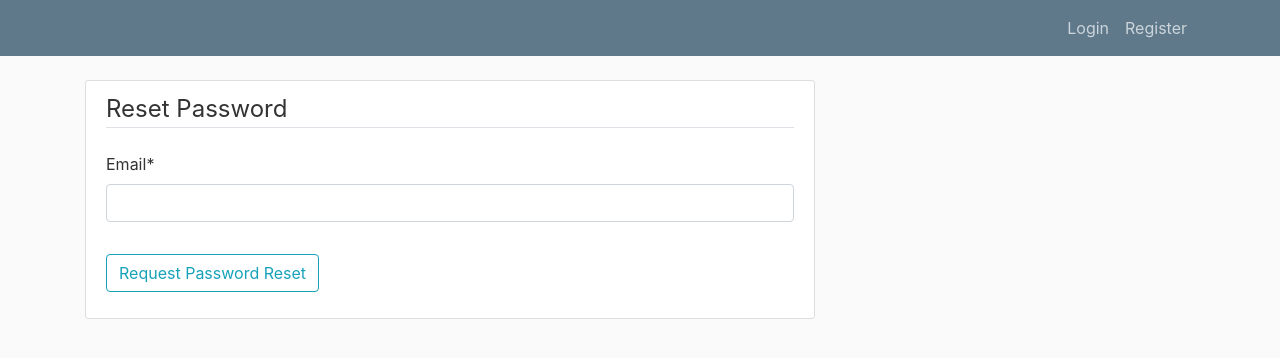
After one commit to sajjadIslam2619/peer_sure_app, a Django app: page /password_reset/ in a window 1280 px wide. The commit adds this page. Shown: the top 358 px of the page. Run offline with Django 4.2, Linux system fonts and the light colour scheme; some libraries are stand-ins or nearby versions.

Commit message:
Implement 'Password Reset' functionality

```diff
--- a/peer_sure_app/urls.py
+++ b/peer_sure_app/urls.py
@@ -52,6 +52,11 @@ urlpatterns = [
     path('login/', auth_views.LoginView.as_view(template_name='users/login.html'), name='login'),
     #path('logout/', auth_views.LogoutView.as_view(template_name='users/logout.html'), name='logout'),
     path('logout/', user_views.custom_logout, name='logout'),
+    path('password_reset/', user_views.custom_password_reset_view, name='password_reset'),
+    path('password_reset/done/', user_views.custom_password_reset_view, name='password_reset_done'),
+    path('update_password/<uidb64>/<token>/', user_views.update_password, name='update_password'),
+    #path('reset/<uidb64>/<token>/', auth_views.PasswordResetConfirmView.as_view(), name='password_reset_confirm'),
+    #path('reset/done/', auth_views.PasswordResetCompleteView.as_view(), name='password_reset_complete'),
     #path('survey/', include('survey.urls')),
     path('user-redirect/', user_views.user_redirect, name='user_redirect'),
     path('', include('survey.urls')),
--- a/requirements.txt
+++ b/requirements.txt
@@ -6,3 +6,6 @@ django-cors-headers==4.3.1
 plotly==5.20.0
 pandas==2.2.1
 psycopg2-binary==2.9.9
+google-api-python-client
+google-auth-httplib2
+google-auth-oauthlib
--- /dev/null
+++ b/users/credentials.json
@@ -0,0 +1 @@
+{"installed":{"client_id":"178435239318-15hu5es9fkt144hmvl073630jblcmkt9.apps.googleusercontent.com","project_id":"peer-sure-app","auth_uri":"https://accounts.google.com/o/oauth2/auth","token_uri":"https://oauth2.googleapis.com/token","auth_provider_x509_cert_url":"https://www.googleapis.com/oauth2/v1/certs","client_secret":"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","redirect_uris":["http://localhost"]}}
--- a/users/forms.py
+++ b/users/forms.py
@@ -3,6 +3,7 @@ from django.contrib.auth.models import User
 from django.contrib.auth.forms import UserCreationForm
 from .models import UserProfile
 from django.contrib.auth.forms import PasswordChangeForm
+from django.contrib.auth.forms import SetPasswordForm
 
 
 class UserRegisterForm(UserCreationForm):
@@ -69,3 +70,10 @@ class DemographicSurveyForm(forms.ModelForm):
 class UserPasswordChangeForm(PasswordChangeForm):
     def __init__(self, *args, **kwargs):
         super(UserPasswordChangeForm, self).__init__(*args, **kwargs)
+
+class PasswordResetRequestForm(forms.Form):
+    email = forms.EmailField(label="Email", max_length=254)
+
+class UpdatePasswordForm(SetPasswordForm):
+    def __init__(self, *args, **kwargs):
+        super().__init__(*args, **kwargs)
--- /dev/null
+++ b/users/gmail_backend.py
@@ -0,0 +1,107 @@
+import base64
+from email.message import EmailMessage
+from django.core.mail.backends.base import BaseEmailBackend
+from google.auth.transport.requests import Request
+from google.oauth2.credentials import Credentials
+from google_auth_oauthlib.flow import InstalledAppFlow
+from googleapiclient.discovery import build
+from googleapiclient.errors import HttpError
+from django.utils.http import urlsafe_base64_encode
+from django.utils.encoding import force_bytes
+from django.contrib.auth.tokens import default_token_generator
+from django.template.loader import render_to_string
+from django.contrib.sites.shortcuts import get_current_site
+from email.mime.text import MIMEText
+from email.mime.multipart import MIMEMultipart
+from django.conf import settings
+import os
+import logging
+from django.contrib.auth.models import User
+
+logger = logging.getLogger(__name__)
+
+SCOPES = [
+    "https://www.googleapis.com/auth/gmail.send",
+]
+
+class GmailBackend(BaseEmailBackend):
+    def __init__(self, *args, **kwargs):
+        super().__init__(*args, **kwargs)
+        self.creds = None
+        self.service = None
+        self._authenticate_gmail()
+
+    def _authenticate_gmail(self):
+        try:
+            # Get the directory where this file (gmail_backend.py) is located
+            base_dir = os.path.dirname(os.path.abspath(__file__))
+
+            # Construct the full path to the credentials.json file
+            credentials_path = os.path.join(base_dir, "credentials.json")
+            token_path = os.path.join(base_dir, "token.json")
+
+            if os.path.exists(token_path):
+                self.creds = Credentials.from_authorized_user_file(token_path, SCOPES)
+            if not self.creds or not self.creds.valid:
+                if self.creds and self.creds.expired and self.creds.refresh_token:
+                    self.creds.refresh(Request())
+                else:
+                    flow = InstalledAppFlow.from_client_secrets_file(credentials_path, SCOPES)
+                    self.creds = flow.run_local_server(port=0)
+                # Save the credentials for the next run
+                with open(token_path, "w") as token:
+                    token.write(self.creds.to_json())
+
+            self.service = build("gmail", "v1", credentials=self.creds)
+        except FileNotFoundError as e:
+            logger.error(f"File not found: {e}")
+            self.service = None
+        except Exception as e:
+            logger.error(f"An error occurred during authentication: {e}")
+            self.service = None
+
+    def send_password_reset(self, request, email):
+        try:
+            user = User.objects.get(email=email)
+            current_site = get_current_site(request)
+            uidb64 = urlsafe_base64_encode(force_bytes(user.pk))
+            token = default_token_generator.make_token(user)
+            reset_link = f"http://{current_site.domain}/update_password/{uidb64}/{token}/"
+
+            logger.info(f'Reset Link: {reset_link}')
+
+            # Create the email message
+            subject = settings.EMAIL_SUBJECT
+            html_content = render_to_string('users/password_reset_email.html', {
+                'user': user,
+                'reset_url': reset_link,
+            })
+
+            # Manually create the MIME structure
+            message = MIMEMultipart('alternative')
+            message['Subject'] = subject
+            message['From'] = settings.EMAIL_HOST_USER
+            message['To'] = user.email
+
+            # Attach the HTML content
+            mime_text = MIMEText(html_content, 'html')
+            message.attach(mime_text)
+
+            # Send the email using Gmail API
+            encoded_message = base64.urlsafe_b64encode(message.as_bytes()).decode()
+            create_message = {"raw": encoded_message}
+
+            send_message = (
+                self.service.users().messages().send(userId="me", body=create_message).execute()
+            )
+            logger.info(f'Email sent successfully, Message Id: {send_message["id"]}')
+            return True
+        except User.DoesNotExist:
+            logger.error("No user found with this email address.")
+            return False
+        except HttpError as error:
+            logger.error(f"An error occurred while sending email: {error}")
+            return False
+        except Exception as e:
+            logger.error(f"An unexpected error occurred: {e}")
+            return False
--- /dev/null
+++ b/users/templates/users/password_reset.html
@@ -0,0 +1,21 @@
+{% extends "feed/base.html" %}
+{% load crispy_forms_tags %}
+{% block content %}
+    <div class="content-section">
+        <form method="POST">
+            {% csrf_token %}
+            <fieldset class="form-group">
+                <legend class="border-bottom mb-4">Reset Password</legend>
+                {{ form|crispy }}
+            </fieldset>
+            <div class="form-group">
+                <button class="btn btn-outline-info" type="submit">Request Password Reset</button>
+            </div>
+            {% if error %}
+                <div class="alert alert-danger">
+                    {{ error }}
+                </div>
+            {% endif %}
+        </form>
+    </div>
+{% endblock content %}
--- /dev/null
+++ b/users/templates/users/password_reset_done.html
@@ -0,0 +1,6 @@
+{% extends "feed/base.html" %}
+{% block content %}
+    <div class="alert alert-info">
+        An email has been sent, please follow the link.
+    </div>
+{% endblock content %}
--- a/users/templates/users/register.html
+++ b/users/templates/users/register.html
@@ -36,4 +36,8 @@
             </small>
         </div>
     </div>
+    <footer style="background-color: #5f788a; color: white; margin-top: 1rem; padding: 0.5rem; text-align: center;">
+        <p>Support Email: <a href="mailto:mudatalab@gmail.com" class="text-white">mudatalab@gmail.com</a></p>
+        <p>&copy; Data Lab, Marquette University.</p>
+    </footer>
 {% endblock content %}
--- a/users/views.py
+++ b/users/views.py
@@ -1,7 +1,7 @@
 from django.shortcuts import render, redirect
 from django.contrib import messages
 from django.contrib.auth.decorators import login_required
-from .forms import UserRegisterForm, UserProfileForm, HistorySurveyForm, DemographicSurveyForm
+from .forms import UserRegisterForm, UserProfileForm, HistorySurveyForm, DemographicSurveyForm, PasswordResetRequestForm
 from django.views.decorators.csrf import csrf_exempt
 from survey.models import Survey, Question, Option, Response
 from peer_sure_app.settings import CHECK_IN_SURVEY, PAST_HISTORY_SURVEY, DEMOGRAPHIC_SURVEY
@@ -11,7 +11,17 @@ from django.shortcuts import redirect
 from django.contrib.auth.decorators import login_required
 from django.contrib.auth import logout
 from django.contrib.auth import update_session_auth_hash
-from .forms import UserPasswordChangeForm
+from .forms import UserPasswordChangeForm, UpdatePasswordForm
+from django.contrib.auth.models import User
+from django.utils.crypto import get_random_string
+from .gmail_backend import GmailBackend
+from django.contrib.auth import login
+from django.urls import reverse_lazy
+from django.core.mail import EmailMessage
+from django.utils.http import urlsafe_base64_decode
+from django.utils.encoding import force_str
+from django.contrib.auth.tokens import default_token_generator
+from django.contrib.auth import update_session_auth_hash
 import logging
 logger = logging.getLogger(__name__)
 
@@ -167,3 +177,58 @@ def custom_logout(request):
     logout(request)
     #messages.info(request, "You have successfully logged out.")
     return render(request, 'users/logout.html')
+
+def custom_password_reset_view(request):
+    if request.method == 'POST':
+        form = PasswordResetRequestForm(request.POST)
+        if form.is_valid():
+            email = form.cleaned_data['email']
+            logger.info(f"Email requested for password reset: {email}")
+            # Sending the password reset email using GmailBackend
+            email_backend = GmailBackend()
+            email_sent = email_backend.send_password_reset(request, email)
+
+            if email_sent:
+                return render(request, 'users/password_reset_done.html')
+            else:
+                return render(request, 'users/password_reset.html', {'form': form, 'error': 'Failed to send email. Please try again later or contact mudatalag@gmail.com.'})
+
+        else:
+            return render(request, 'users/password_reset.html', {'form': form})
+    else:
+        form = PasswordResetRequestForm()
+    return render(request, 'users/password_reset.html', {'form': form})
+
+def update_password(request, uidb64=None, token=None):
+    if uidb64 and token:
+        try:
+            uid = force_str(urlsafe_base64_decode(uidb64))
+            user = User.objects.get(pk=uid)
+        except (TypeError, ValueError, OverflowError, User.DoesNotExist):
+            user = None
+            logger.error("User not found or invalid user ID.")
+
+        if user is not None and default_token_generator.check_token(user, token):
+            if request.method == 'POST':
+                form = UpdatePasswordForm(user=user, data=request.POST)
+                if form.is_valid():
+                    logger.info("Form is valid, attempting to save new password.")
+                    user = form.save()
+                    update_session_auth_hash(request, user)  # Important to keep the user logged in
+                    messages.success(request, 'Your password has been successfully updated!')
+                    logger.info("Password updated successfully for user.")
+                    return redirect('login')  # Redirect to login after successful reset
+                else:
+                    logger.error("Form is invalid. Errors: %s", form.errors)
+                    messages.error(request, 'Please correct the error below.')
+            else:
+                form = UpdatePasswordForm(user=user)
+            return render(request, 'users/update_password.html', {'form': form})
+        else:
+            logger.error("The password reset link was invalid or the token has expired.")
+            messages.error(request, 'The password reset link was invalid.')
+            return redirect('login')
+    else:
+        logger.error("The password reset link is missing.")
+        messages.error(request, 'The password reset link is missing.')
+        return redirect('login')
```
Also changed, not shown: peer_sure_app/settings.py (+8 -0 lines), users/templates/users/login.html (+6 -1 lines), users/templates/users/password_reset_email.html (added, +26 -0 lines), users/templates/users/update_password.html (added, +12 -0 lines), users/token.json (added, +1 -0 lines).
